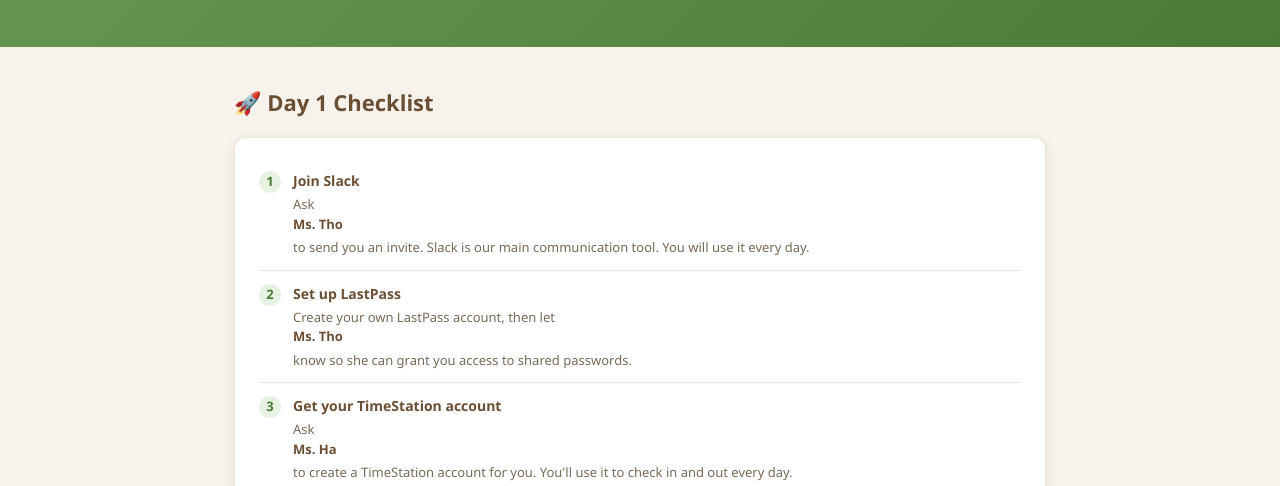
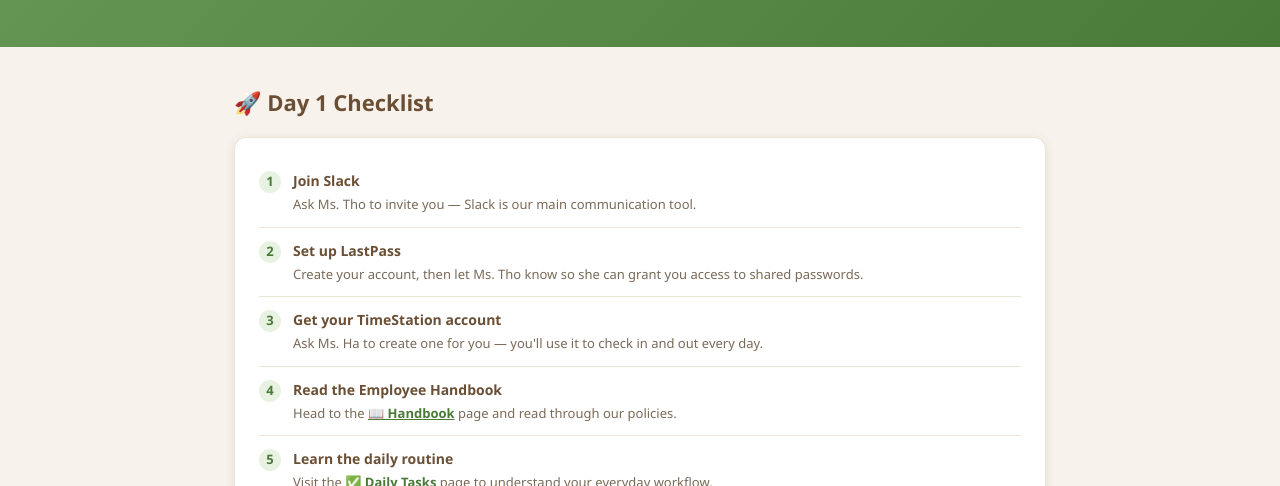
Before and after one commit to emilie-afk/sb-onboarding, a website: page index.html in a window 1280 px wide. Shown: the part 314-800 px from the top of the page. Drawn offline with Linux system fonts and the light colour scheme.

Commit message:
Add files via upload

```diff
--- a/index.html
+++ b/index.html
@@ -192,9 +192,9 @@
     <div class="section-title">🚀 Day 1 Checklist</div>
     <div class="card">
       <ul class="checklist">
-        <li><span class="check">1</span><div><strong>Join Slack</strong><span>Ask <strong>Ms. Tho</strong> to send you an invite. Slack is our main communication tool. You will use it every day.</span></div></li>
-        <li><span class="check">2</span><div><strong>Set up LastPass</strong><span>Create your own LastPass account, then let <strong>Ms. Tho</strong> know so she can grant you access to shared passwords.</span></div></li>
-        <li><span class="check">3</span><div><strong>Get your TimeStation account</strong><span>Ask <strong>Ms. Ha</strong> to create a TimeStation account for you. You'll use it to check in and out every day.</span></div></li>
+        <li><span class="check">1</span><div><strong>Join Slack</strong><span>Ask Ms. Tho to invite you — Slack is our main communication tool.</span></div></li>
+        <li><span class="check">2</span><div><strong>Set up LastPass</strong><span>Create your account, then let Ms. Tho know so she can grant you access to shared passwords.</span></div></li>
+        <li><span class="check">3</span><div><strong>Get your TimeStation account</strong><span>Ask Ms. Ha to create one for you — you'll use it to check in and out every day.</span></div></li>
         <li><span class="check">4</span><div><strong>Read the Employee Handbook</strong><span>Head to the <a href="#" onclick="showPage('handbook',null);return false;" style="color:var(--green-dark);font-weight:600;">📖 Handbook</a> page and read through our policies.</span></div></li>
         <li><span class="check">5</span><div><strong>Learn the daily routine</strong><span>Visit the <a href="#" onclick="showPage('daily',null);return false;" style="color:var(--green-dark);font-weight:600;">✅ Daily Tasks</a> page to understand your everyday workflow.</span></div></li>
         <li><span class="check">6</span><div><strong>Go to your team section</strong><span>Visit <a href="#" onclick="showPage('teams',null);return false;" style="color:var(--green-dark);font-weight:600;">👥 My Team</a> and enter your team's password to access your task list, EOS files, and KPIs.</span></div></li>
```
Also changed, not shown: netlify.toml.
